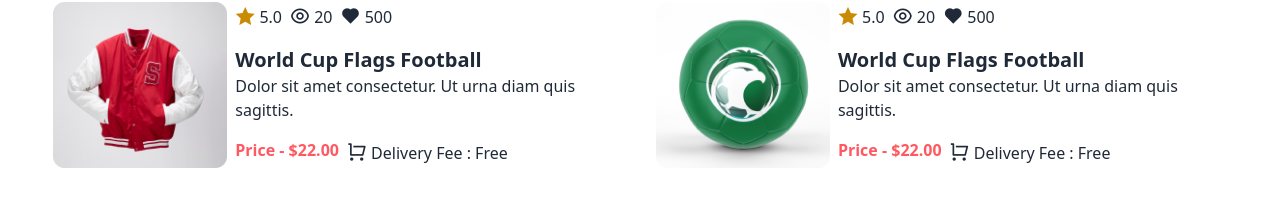
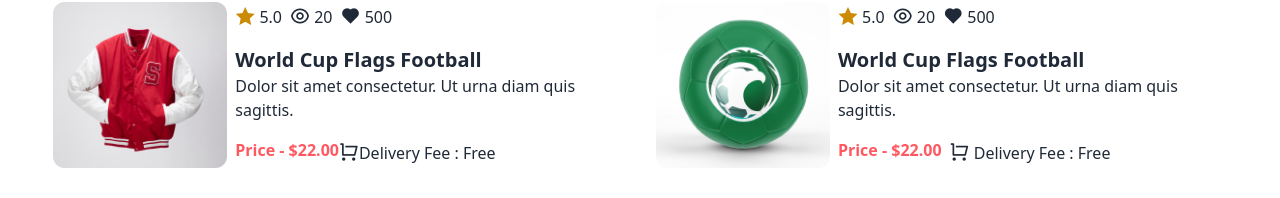
Before and after one commit to RaihanSoft/hockeys-using-react, a React (Vite) app: page / in a window 1280 px wide. Shown: the part 2060-2258 px from the top of the page. Built offline with nearby package versions, Linux system fonts and the light colour scheme.

Commit message:
pur products section added

```diff
--- a/src/components/Product/Product.jsx
+++ b/src/components/Product/Product.jsx
@@ -41,11 +41,11 @@ function Product() {
                   </p>
                 </div>
 
-                <div className="flex gap-2">
+                <div className="flex gap-">
                   <p className="text-error font-bold">Price - $22.00</p>
                   <p>
-                    {" "}
-                    <i class="ri-shopping-cart-line sm:text-xl"></i>{" "}
+
+                    <i class="ri-shopping-cart-line sm:text-xl"></i>
                     Delivery Fee : Free
                   </p>
                 </div>
```
